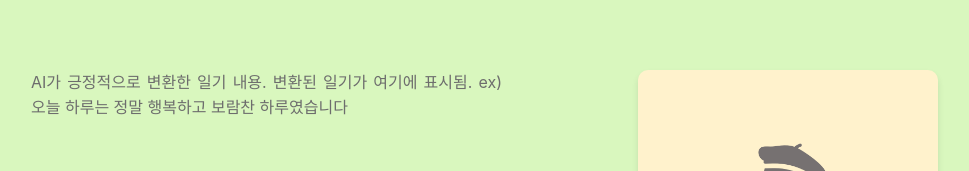
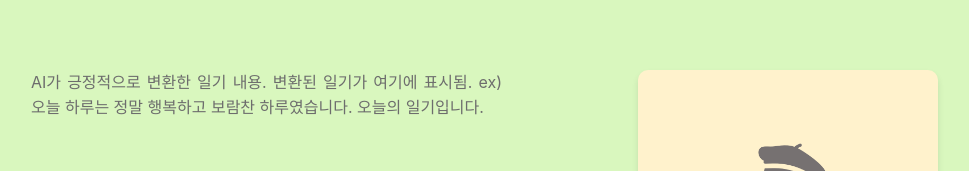
Before and after one commit to yuraup/Diary-Front-End, a React (Vite) app: page /result in a window 1280 px wide. Shown: the part 167-338 px from the top of the page, without its empty margins (113-1082 px from the left). Built offline with nearby package versions, Linux system fonts and the light colour scheme.

Commit message:
변환 완료 페이지 구현

```diff
--- a/src/pages/DiaryResultPage.jsx
+++ b/src/pages/DiaryResultPage.jsx
@@ -9,7 +9,7 @@ const DiaryResultPage = () => {
   const navigate = useNavigate();
 
   const diaryText =
-    'AI가 긍정적으로 변환한 일기 내용. 변환된 일기가 여기에 표시됨. ex) 오늘 하루는 정말 행복하고 보람찬 하루였습니다';
+    'AI가 긍정적으로 변환한 일기 내용. 변환된 일기가 여기에 표시됨. ex) 오늘 하루는 정말 행복하고 보람찬 하루였습니다. 오늘의 일기입니다.';
 
   return (
     <ResultContainer>
```
